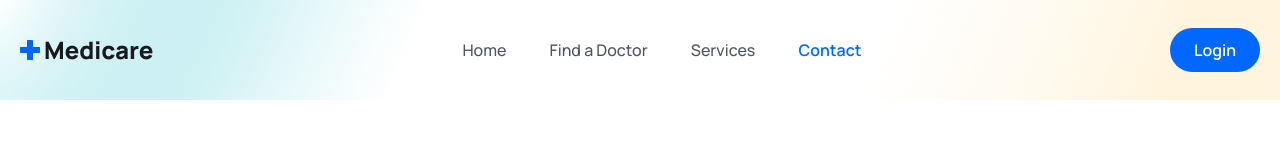
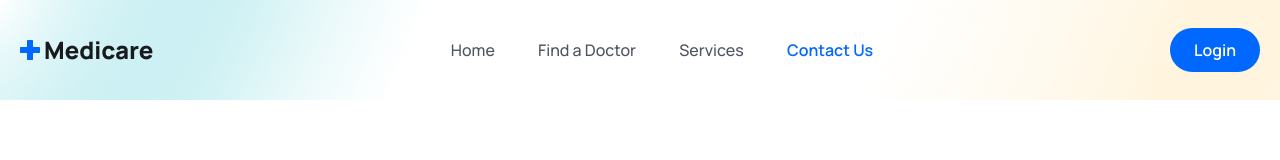
Before and after one commit to urstrulydipesh/MediCare-Doctor, a React (Vite) app in the folder frontend/: page /contact in a window 1280 px wide. Shown: the top 160 px of the page. Built offline with nearby package versions, Linux system fonts and the light colour scheme.

Commit message:
Contact us changed

```diff
--- a/frontend/src/components/Header/Header.jsx
+++ b/frontend/src/components/Header/Header.jsx
@@ -19,7 +19,7 @@ const navLinks = [
   },
   {
     path: "/contact",
-    display: "Contact",
+    display: "Contact Us",
   },
 ];
 
```
